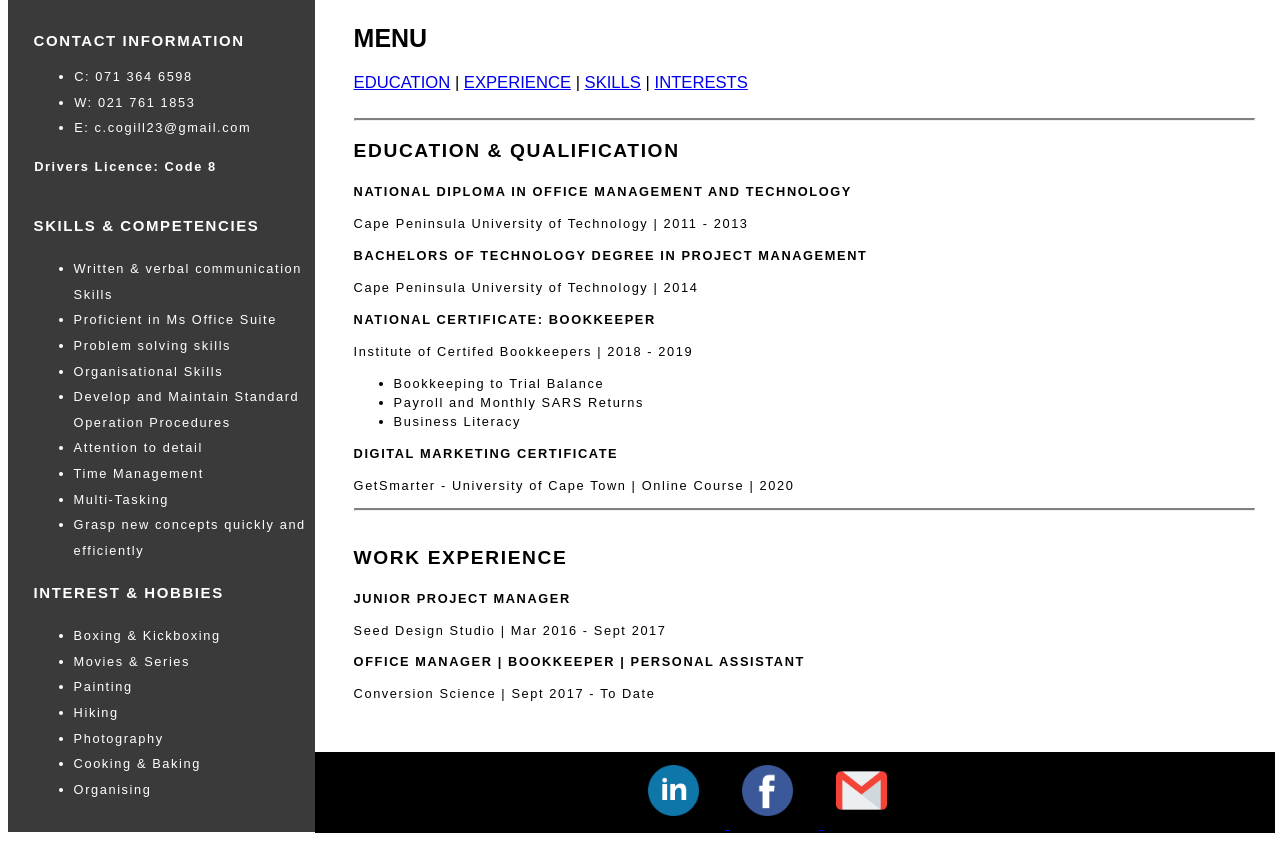
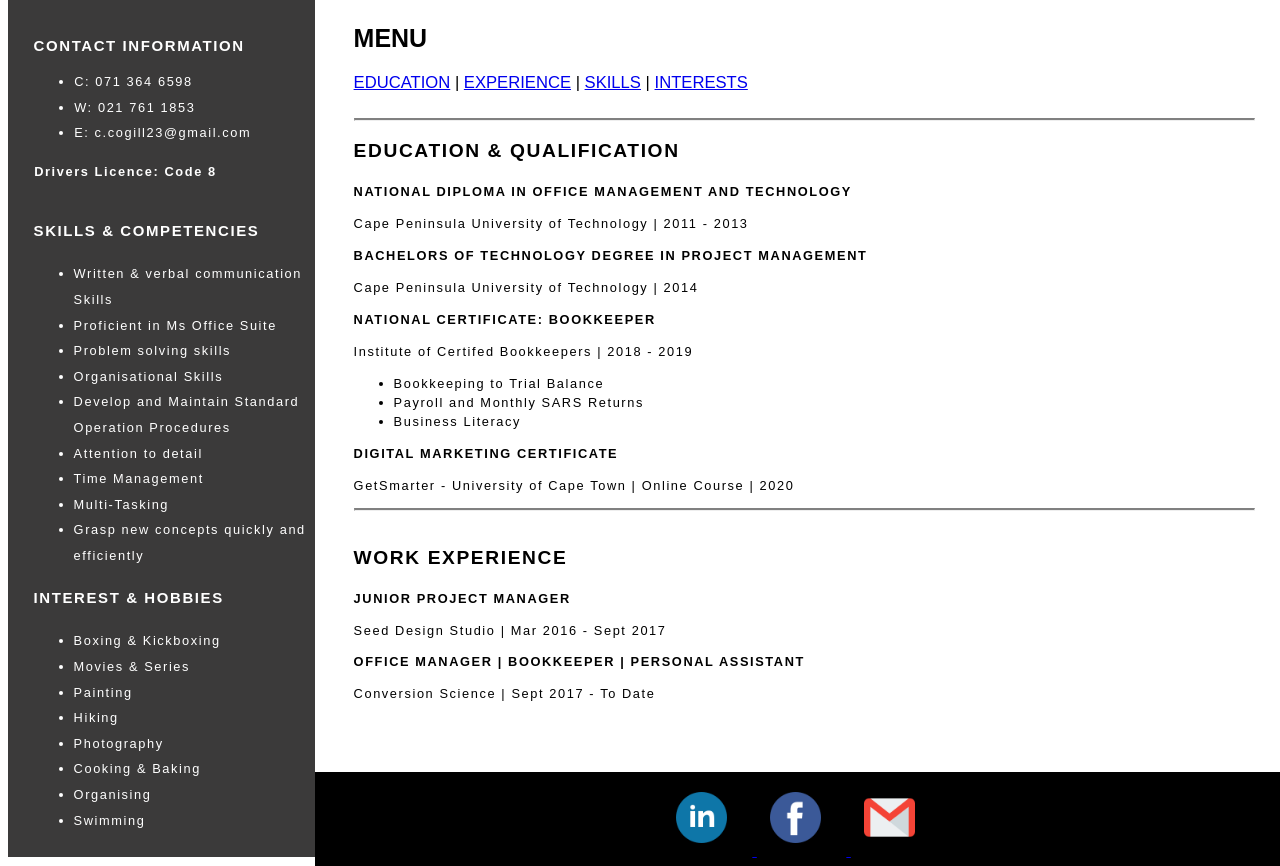
Before and after one commit to Caylin23/ITW-Resume, a plain HTML site: page My-Resume-Project - Caylin/Caylin-Resume.html in a window 1280 px wide. Shown: the part 281-1147 px from the top of the page. Before the commit the page ends 1125 px from the top, so only its background shows below. Drawn offline with Linux system fonts and the light colour scheme; files whose address does not match are found by name.

Commit message:
Final updated resume

```diff
--- a/My-Resume-Project - Caylin/CSS/Stylesheet.css
+++ b/My-Resume-Project - Caylin/CSS/Stylesheet.css
@@ -28,7 +28,7 @@ header{
 
 #Sidebar{
     width: 22%;
-    height: 86.32vw;
+    height: 88.3vw;
     font-family: sans-serif;
     background-color: rgb(59, 58, 58);
     position: absolute;
@@ -93,7 +93,6 @@ hr{
 
 }
 
-
 #Content2{
     text-align: left;
     font-size: 1vw;
@@ -103,16 +102,16 @@ hr{
     letter-spacing: 0.1rem;
     line-height: 1.5;
     padding-bottom: 10%;
-
 }
 
 footer{
+    background-color: black;
+    width: 75%;
+    margin-top: 61.1%;
     position: absolute;
-    background-color: black;
-    width: 50%;
-    margin-top: 59.5vw;
-    padding-left: 25%;
     margin-left: 24%;
+    text-align: center;
+    padding: 0.5%;
 }
 
 .icons{
@@ -122,5 +121,4 @@ footer{
     padding-bottom: 1vw;
     padding-top: 1vw;
     margin-right: 1vw;
-
 }
--- a/My-Resume-Project - Caylin/Caylin-Resume.html
+++ b/My-Resume-Project - Caylin/Caylin-Resume.html
@@ -51,6 +51,7 @@
                 <li>Photography</li>
                 <li>Cooking & Baking</li>
                 <li>Organising</li>
+                <li>Swimming</li>
             </ul>
 
             </div>
@@ -102,7 +103,7 @@
         </div>
     </Article>
     <footer>
-        <a href="https://www.linkedin.com/in/caylin-c-3868a6aa/" target="_blank">
+        <a href="https://www.linkedin.com/" target="_blank">
             <img class="icons" src="images/Linkedin.png">
         </a>
         <a href="https://www.facebook.com/" target="_blank">
```
